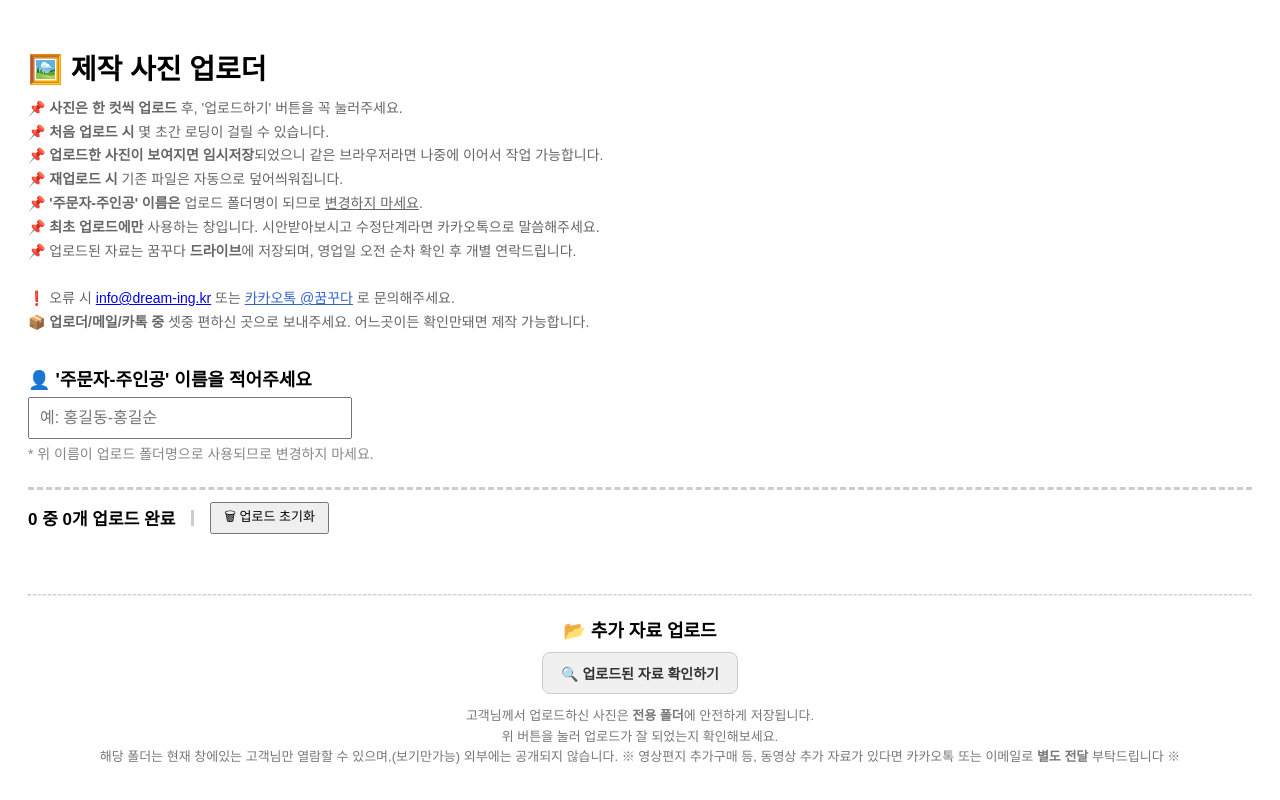
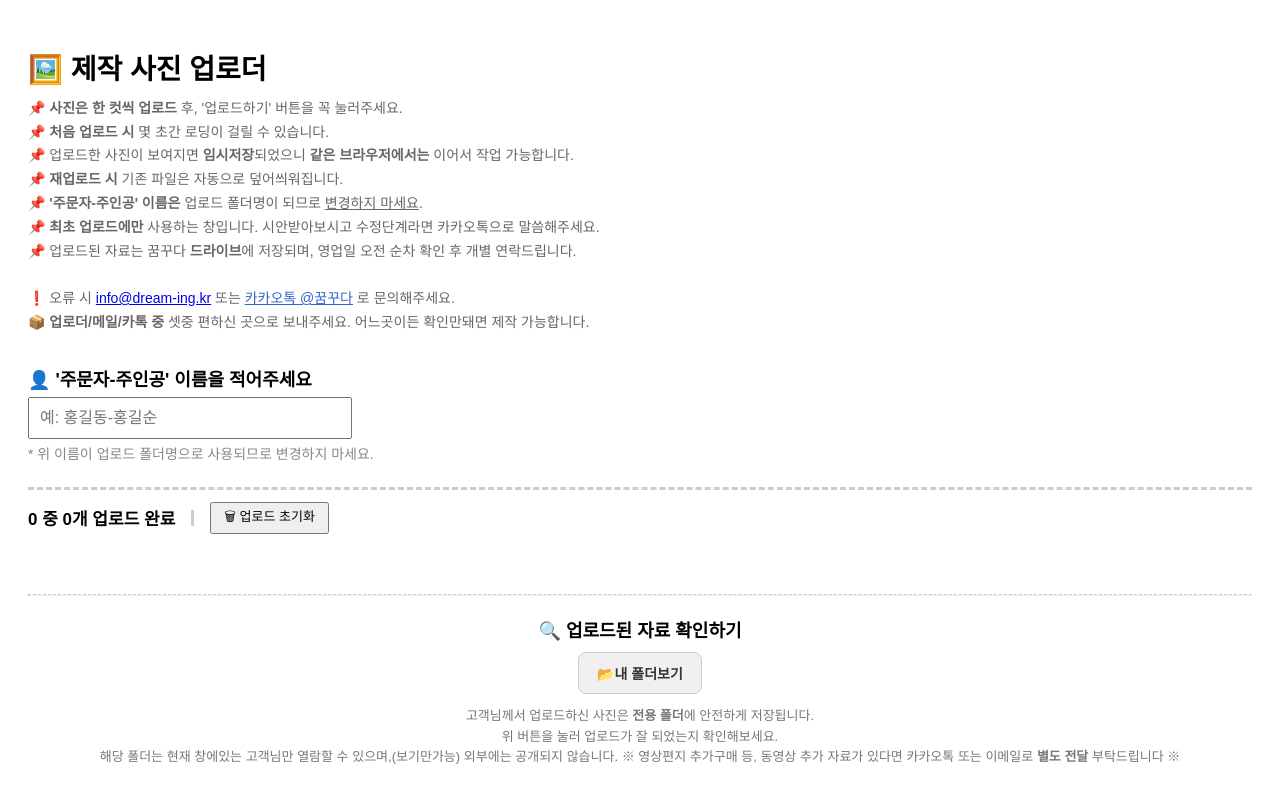
Before and after one commit to woorissu/dreamuploader, a Flask app: template templates/uploader.html in a window 1280 px wide. Run offline with Flask 3, Linux system fonts and the light colour scheme; the template is opened without the code that fills it, so the values that code supplies are empty; some libraries are stand-ins or nearby versions.

Commit message:
📂 업로드된 자료 확인하기 버튼 문구 및 폴더링크 임시저장

```diff
--- a/templates/uploader.html
+++ b/templates/uploader.html
@@ -92,7 +92,7 @@
   <div class="subtitle" style="line-height: 1.7;">
   📌 <strong>사진은 한 컷씩 업로드</strong> 후, '업로드하기' 버튼을 꼭 눌러주세요.<br>
   📌 <strong>처음 업로드 시</strong> 몇 초간 로딩이 걸릴 수 있습니다.<br>
-  📌 <strong>업로드한 사진이 보여지면 임시저장</strong>되었으니 같은 브라우저라면 나중에 이어서 작업 가능합니다.<br>
+  📌 업로드한 사진이 보여지면 <strong>임시저장</strong>되었으니 <strong>같은 브라우저에서는</strong> 이어서 작업 가능합니다.<br>
   📌 <strong>재업로드 시</strong> 기존 파일은 자동으로 덮어씌워집니다.<br>
   📌 <strong>'주문자-주인공' 이름은</strong> 업로드 폴더명이 되므로 <u>변경하지 마세요</u>.<br>
   📌 <strong>최초 업로드에만</strong> 사용하는 창입니다. 시안받아보시고 수정단계라면 카카오톡으로 말씀해주세요.<br>
@@ -152,6 +152,8 @@ document.addEventListener("DOMContentLoaded", function () {
   let uploaded = 0;
   const uploadedSet = new Set();
 
+  const driveLinkEl = document.getElementById("driveFolderLink");
+
   function updateStatus() {
     const status = document.getElementById('uploadStatus');
     status.textContent = `${total} 중 ${uploaded}개 업로드 완료`;
@@ -171,6 +173,10 @@ document.addEventListener("DOMContentLoaded", function () {
 
   function isUploaded(photoId) {
     return localStorage.getItem(`uploaded_${photoId}`) === "true";
+  }
+
+  function saveFolderLinkToLocal(link) {
+    localStorage.setItem("drive_folder_link", link);
   }
 
   window.uploadFile = function (photoId, fileOverride = null) {
@@ -223,10 +229,13 @@ document.addEventListener("DOMContentLoaded", function () {
           updateStatus();
         }
 
-        // ✅ 하단 드라이브 링크 갱신
+        // ✅ 폴더 링크 저장 및 하단 링크 갱신
         if (data.folder_link) {
-          document.getElementById('driveFolderLink').href = data.folder_link;
+          driveLinkEl.href = data.folder_link;
+          driveLinkEl.style.display = 'inline-block';
+          saveFolderLinkToLocal(data.folder_link);
         }
+
       } else {
         alert(`❌ 업로드 실패: ${data.message || '알 수 없는 오류'}`);
       }
@@ -254,6 +263,13 @@ document.addEventListener("DOMContentLoaded", function () {
   {% endfor %}
 
   updateStatus();
+
+  // ✅ 폴더 링크 복원
+  const storedLink = localStorage.getItem("drive_folder_link");
+  if (storedLink) {
+    driveLinkEl.href = storedLink;
+    driveLinkEl.style.display = 'inline-block';
+  }
 
   // ✅ 주문자 이름 로컬 저장/복원
   const nameInput = document.getElementById('customerName');
@@ -284,7 +300,7 @@ document.addEventListener("DOMContentLoaded", function () {
 
 <!-- 추가 자료 업로드 섹션 -->
 <div id="extra-upload-section" style="text-align: center;">
-  <h3 style="font-size: 18px; margin-bottom: 10px;">📂 추가 자료 업로드</h3>
+  <h3 style="font-size: 18px; margin-bottom: 10px;"> 🔍 업로드된 자료 확인하기</h3>
 
   <!-- 버튼: 드라이브 링크 열기 -->
   <a id="driveFolderLink" href="#" target="_blank" style="
@@ -297,7 +313,7 @@ document.addEventListener("DOMContentLoaded", function () {
       color: #333;
       text-decoration: none;
       border: 1px solid #ccc;
-    ">🔍 업로드된 자료 확인하기</a>
+    ">📂내 폴더보기</a>
 
   <!-- 설명 텍스트 -->
   <div style="margin-top: 12px; font-size: 13px; color: #777; line-height: 1.6;">
```
